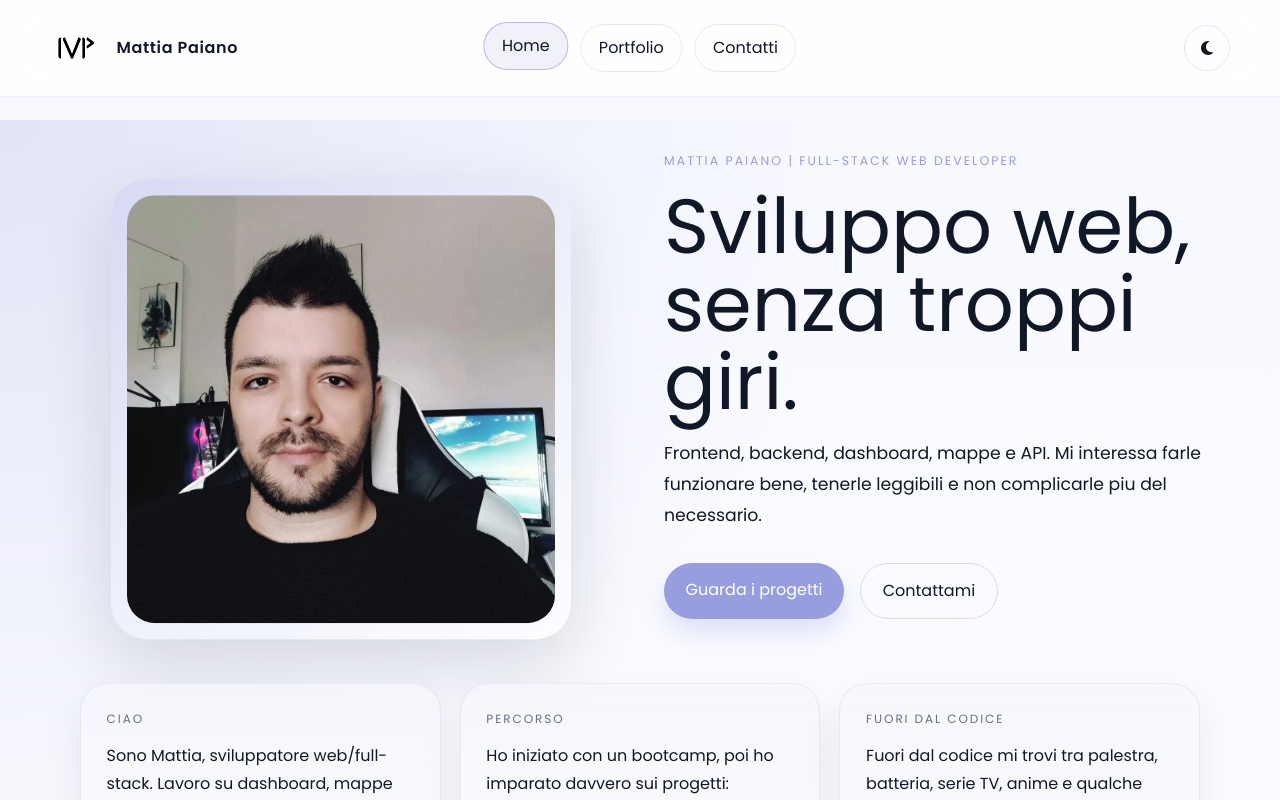
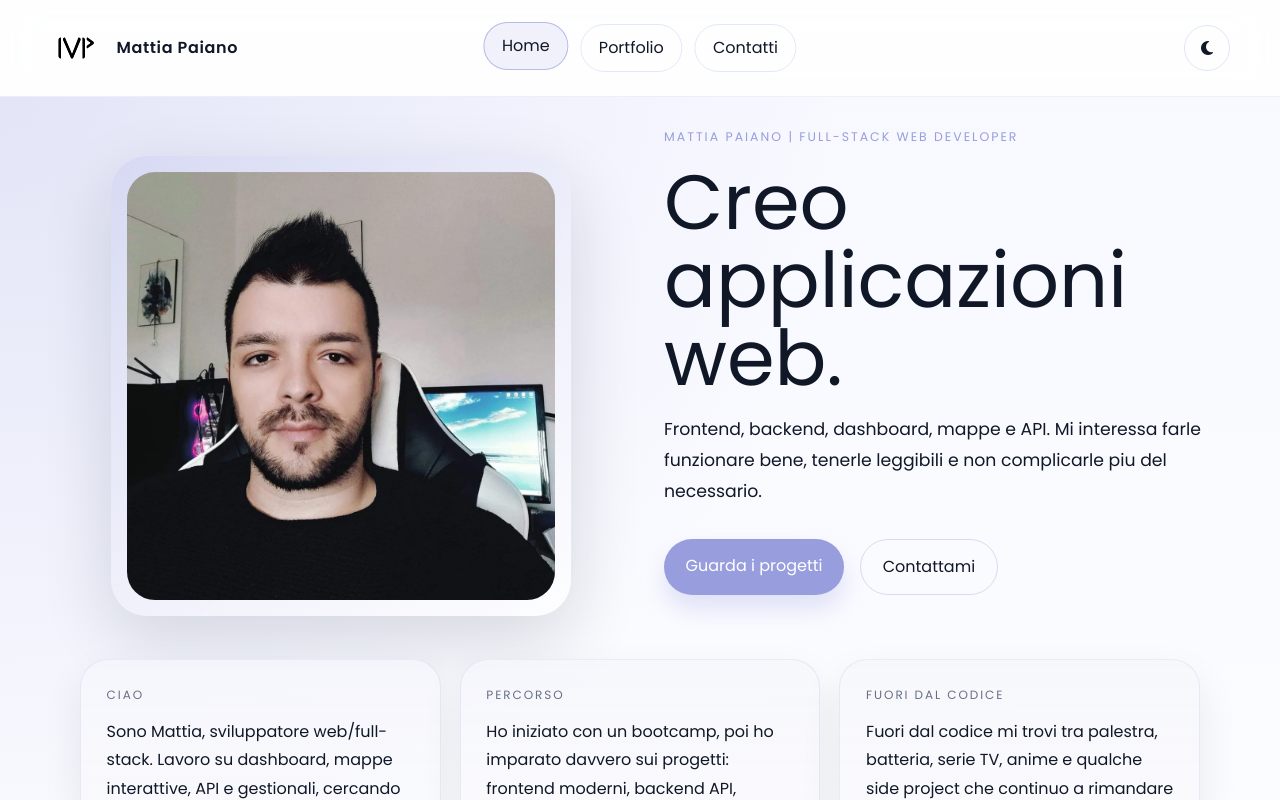
Before and after one commit to MattiaPaiano91/My-portfolio, a Vue app: page / in a window 1280 px wide. Shown: the top 800 px of the page. Built offline with nearby package versions, Linux system fonts and the light colour scheme.

Commit message:
feat: add jsconfig.json for TypeScript support, update main.scss for Tailwind integration, and modify AppHeader and WelcomeApp components for improved styling and content

```diff
--- /dev/null
+++ b/src/assets/scss/main.css
@@ -0,0 +1 @@
+@tailwind base;@tailwind components;@tailwind utilities;:root{--header-height: 96px}body{font-family:"Poppins",sans-serif}html{scroll-behavior:smooth;overflow-x:clip}body{background-color:#f8f9ff;color:#101828;overflow-x:clip}.fa,.fa::before,.fa-solid,.fa-solid::before,.fas,.fas::before{font-family:"Font Awesome 6 Free" !important;font-weight:900 !important}.fa-regular,.fa-regular::before,.far,.far::before{font-family:"Font Awesome 6 Free" !important;font-weight:400 !important}.fa-brands,.fa-brands::before,.fab,.fab::before{font-family:"Font Awesome 6 Brands" !important;font-weight:400 !important}button{border:none;background-color:rgba(0,0,0,0)}.mode-light{color:#101828;background-color:#f8f9ff}.mode-dark{color:#f8fafc;background-color:#101828}.router-link{text-decoration:none;text-transform:capitalize}.main{padding-top:var(--header-height);min-height:calc(100vh - var(--header-height))}
--- a/src/assets/scss/main.scss
+++ b/src/assets/scss/main.scss
@@ -4,6 +4,10 @@
 @tailwind base;
 @tailwind components;
 @tailwind utilities;
+
+:root{
+  --header-height: 96px;
+}
 
 body {
   font-family: "Poppins", sans-serif;
@@ -67,6 +71,6 @@ button {
 }
 
 .main {
-  padding-top: 120px;
-  min-height: calc(100vh - 120px);
+  padding-top: var(--header-height);
+  min-height: calc(100vh - var(--header-height));
 }
--- a/src/components/AppHeader.vue
+++ b/src/components/AppHeader.vue
@@ -1,7 +1,7 @@
 <script setup lang="ts">
 import { computed, ref } from "vue";
-import { useUiStore } from "@/stores/ui.js";
-import { navLinks } from "@/data/navigation.js";
+import { useUiStore } from "@/stores/ui";
+import { navLinks } from "@/data/navigation";
 
 const uiStore = useUiStore();
 const isMobileMenuOpen = ref(false);
@@ -142,7 +142,7 @@ function closeMobileMenu() {
   width: min(1180px, calc(100% - 2rem));
   margin: 0 auto;
   position: relative;
-  min-height: 96px;
+  min-height: var(--header-height);
   display: flex;
   align-items: center;
   justify-content: space-between;
--- a/src/pages/WelcomeApp.vue
+++ b/src/pages/WelcomeApp.vue
@@ -55,7 +55,7 @@ onMounted(() => {
         <div>
           <div class="hero-copy">
             <p class="hero-kicker hero-animate">Mattia Paiano | Full-Stack Web Developer</p>
-            <h1 class="hero-animate">Sviluppo web, senza troppi giri.</h1>
+            <h1 class="hero-animate">Creo applicazioni web.</h1>
             <p class="hero-text hero-animate">
               Frontend, backend, dashboard, mappe e API. Mi interessa farle funzionare bene,
               tenerle leggibili e non complicarle piu del necessario.
```
Also changed, not shown: jsconfig.json (added, +15 -0 lines).
